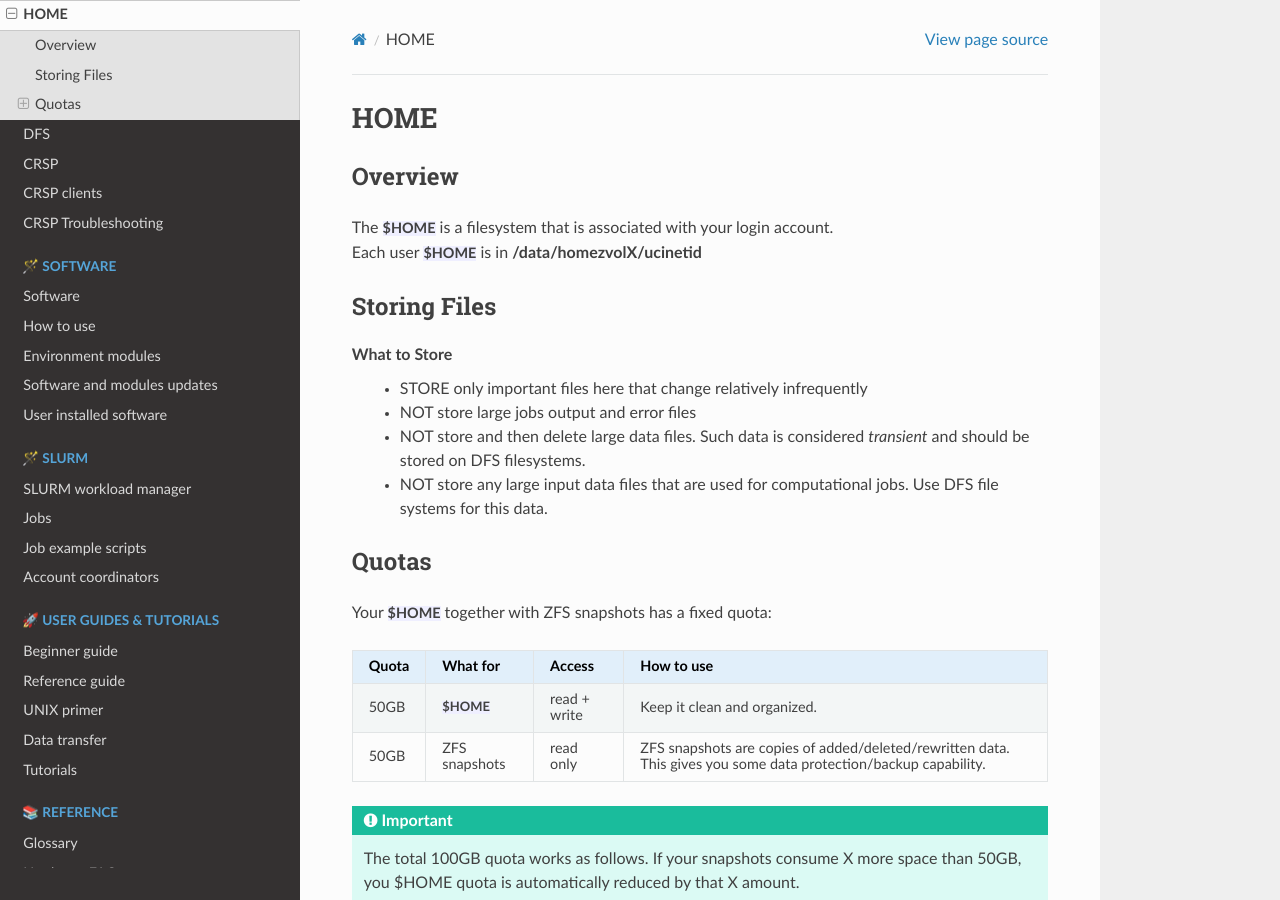
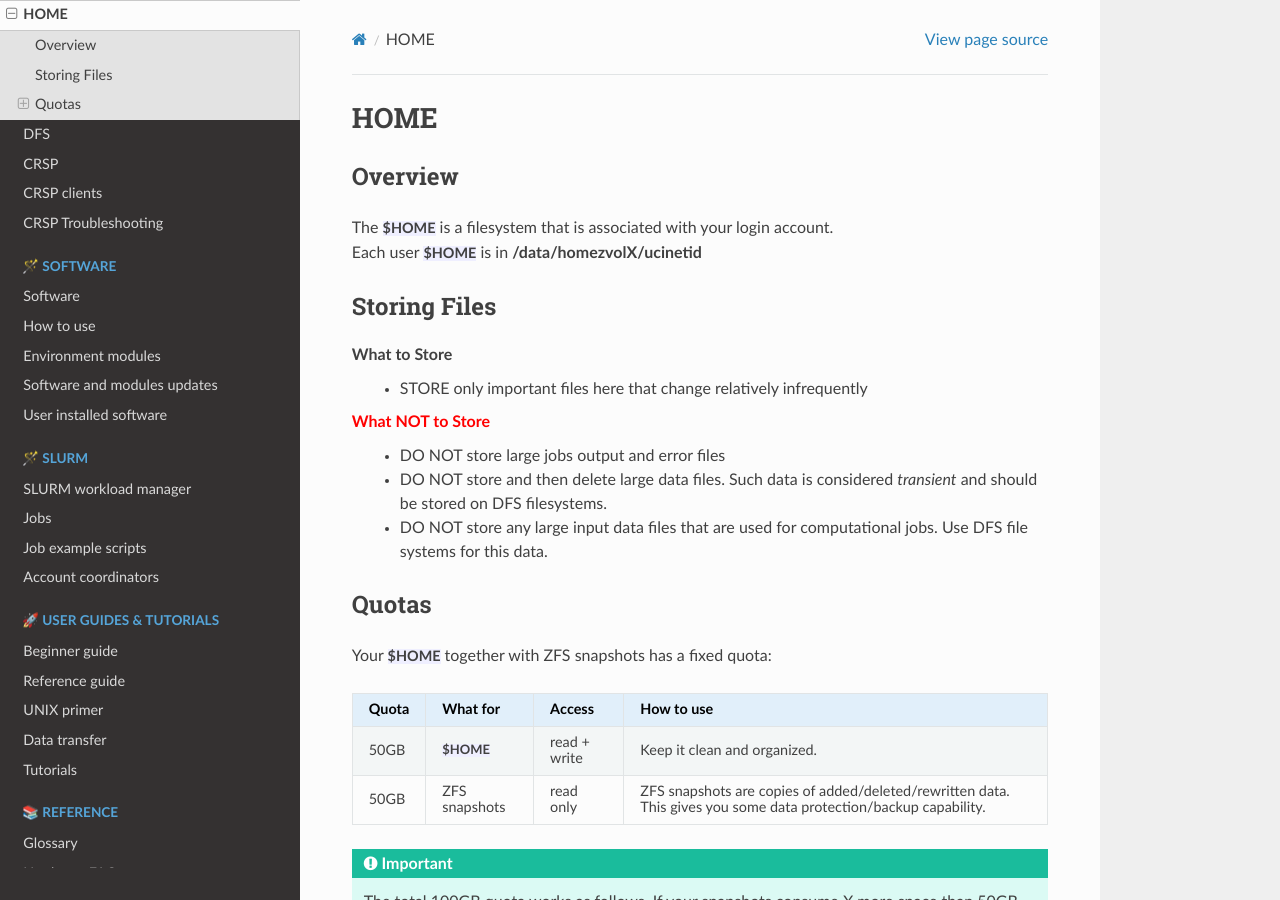
Before and after one commit to RCIC-UCI-Public/website-rcic, a Sphinx documentation site: the page built from docs/source/storage/home.rst, in a window 1280 px wide and 900 px high. Built offline with Sphinx 7.4.7 and the Read the Docs theme 2.0.0, drawn with Linux system fonts in a browser that asks for light colours.

Commit message:
what not to do in $HOME

```diff
--- a/docs/source/storage/home.rst
+++ b/docs/source/storage/home.rst
@@ -16,10 +16,12 @@ Storing Files
 
 **What to Store**
   * STORE only important files here that change relatively infrequently
-  * NOT store large jobs output and error files
-  * NOT store and then delete large data files. Such data is considered *transient*
+
+:red:`What NOT to Store`
+  * DO NOT store large jobs output and error files
+  * DO NOT store and then delete large data files. Such data is considered *transient*
     and should be stored on DFS filesystems.
-  * NOT store any large input data files that are used for computational jobs.
+  * DO NOT store any large input data files that are used for computational jobs.
     Use DFS file systems for this data.
 
 .. _home quotas:
```
